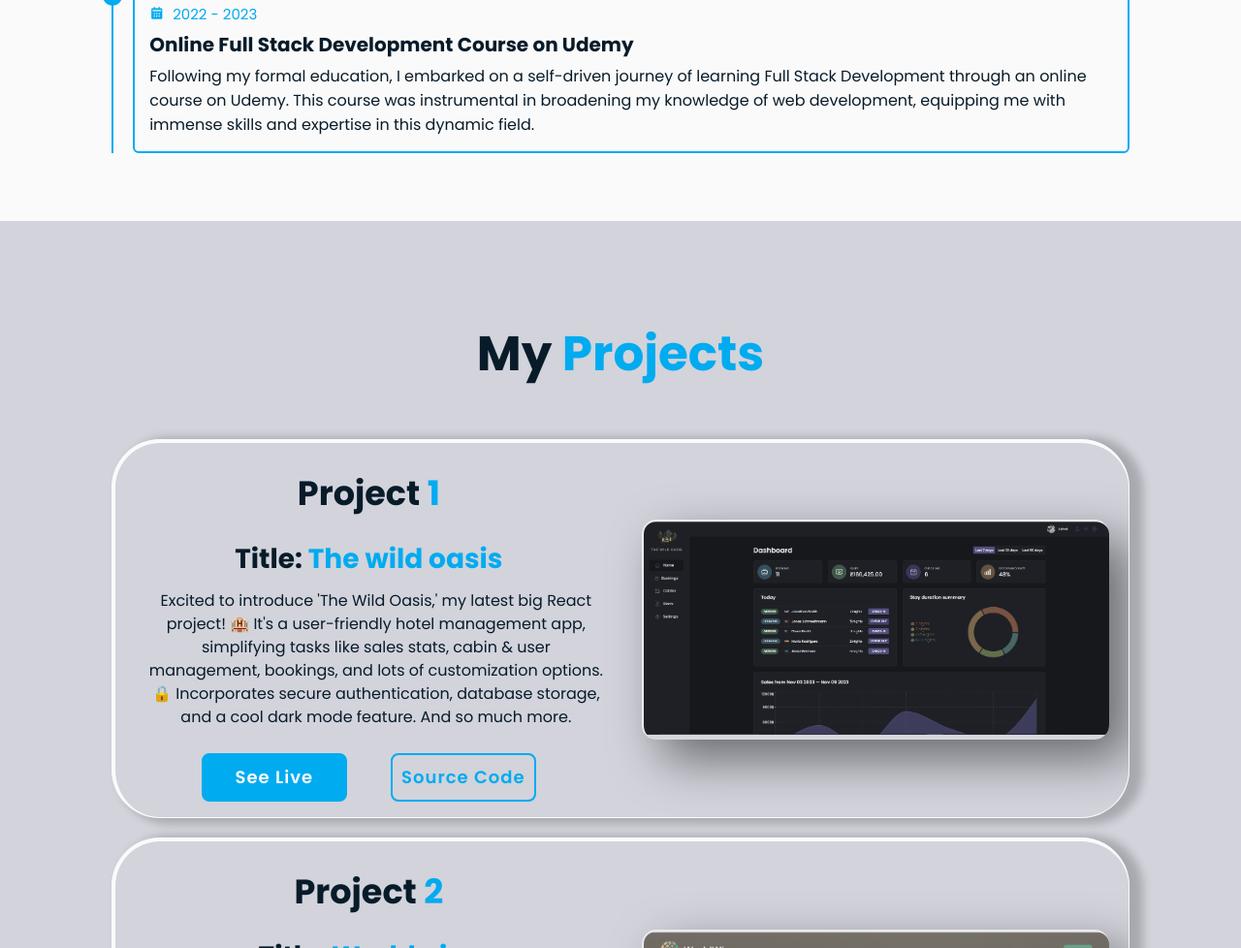
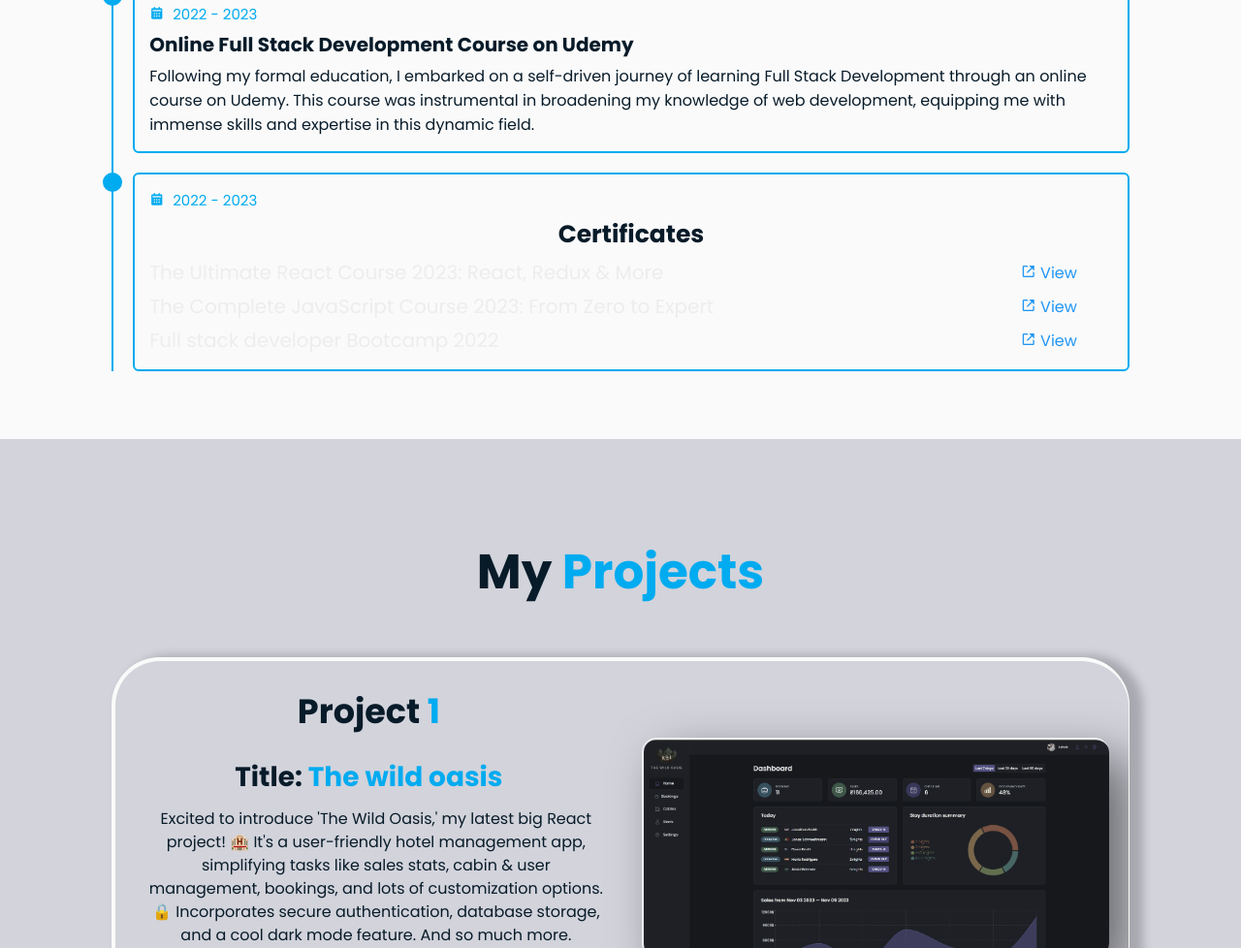
Before and after one commit to Ashoka2002/portfolio_website, a plain HTML site: page index.html in a window 1280 px wide. Shown: the part 2181-3159 px from the top of the page at 97% size. Drawn offline with nearby package versions, Linux system fonts and the light colour scheme.

Commit message:
certificates

```diff
--- a/index.html
+++ b/index.html
@@ -204,6 +204,46 @@
                   knowledge of web development, equipping me with immense skills
                   and expertise in this dynamic field.
                 </p>
+              </div>
+            </div>
+
+            <div class="education-content">
+              <div class="content">
+                <div class="year">
+                  <i class="bx bxs-calendar"></i> 2022 - 2023
+                </div>
+                <h3 id="certificate">Certificates</h3>
+                <ul>
+                  <li class="certificate-list">
+                    <span
+                      >The Ultimate React Course 2023: React, Redux & More</span
+                    >
+                    <a
+                      href="https://www.udemy.com/certificate/UC-54f4a420-ba10-4a79-9506-177b9b8183ca/"
+                      target="_blank"
+                      ><i class="bx bx-link-external"></i> View</a
+                    >
+                  </li>
+                  <li class="certificate-list">
+                    <span
+                      >The Complete JavaScript Course 2023: From Zero to
+                      Expert</span
+                    >
+                    <a
+                      href="https://www.udemy.com/certificate/UC-13ae5b35-b770-4065-a761-01f5bd4114a7/"
+                      target="_blank"
+                      ><i class="bx bx-link-external"></i> View</a
+                    >
+                  </li>
+                  <li class="certificate-list">
+                    <span>Full stack developer Bootcamp 2022</span>
+                    <a
+                      href="https://www.udemy.com/certificate/UC-b8f454f0-20b7-477a-9bfc-1ab80e0c4f14/"
+                      target="_blank"
+                      ><i class="bx bx-link-external"></i> View</a
+                    >
+                  </li>
+                </ul>
               </div>
             </div>
             <span class="animate scroll" style="--i: 3"></span>
--- a/style.css
+++ b/style.css
@@ -448,6 +448,29 @@ span {
 .education-content .content p {
   font-size: 1.6rem;
   padding-top: 0.5rem;
+}
+
+.education-content .content ul li {
+  font-size: 1.6rem;
+  padding-top: 0.5rem;
+  display: flex;
+  align-items: center;
+  justify-content: space-between;
+}
+
+#certificate {
+  text-align: center;
+  font-size: 2.5rem;
+}
+
+.certificate-list span {
+  color: #ededed;
+  font-size: 2rem;
+}
+.certificate-list a {
+  width: 95px;
+  color: #2196f3;
+  align-items: center;
 }
 
 /* Project section start hear */
```
